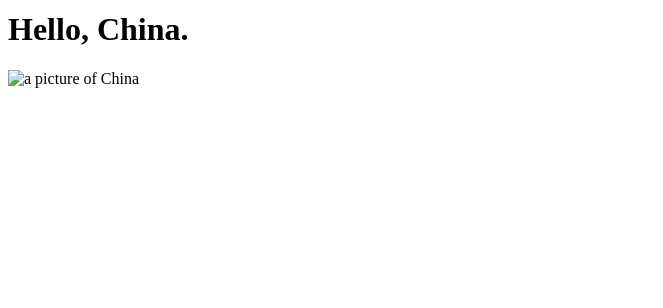
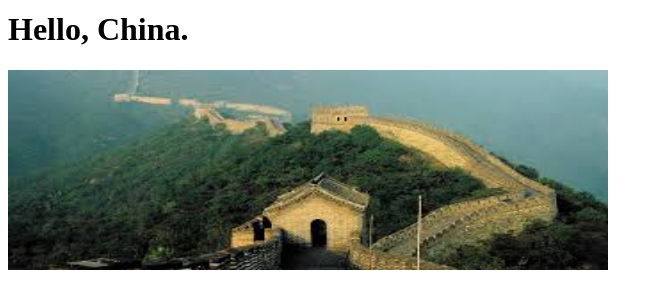
Before and after one commit to ibeecoding/testme, a plain HTML site: page index.html in a window 1280 px wide. Shown: the part 294-602 px from the top of the page, without its empty margins (0-663 px from the left). Drawn offline with Linux system fonts and the light colour scheme.

Commit message:
Update index.html

```diff
--- a/index.html
+++ b/index.html
@@ -21,7 +21,7 @@
 				Hello, China.
 			</h1>
 
-			<img id="chinaimage" src="images/greatwall.jpeg" alt="a picture of China">
+			<img id="chinaimage" src="greatwall.jpeg" alt="a picture of China">
 		</div>
 
 	</body>
```
